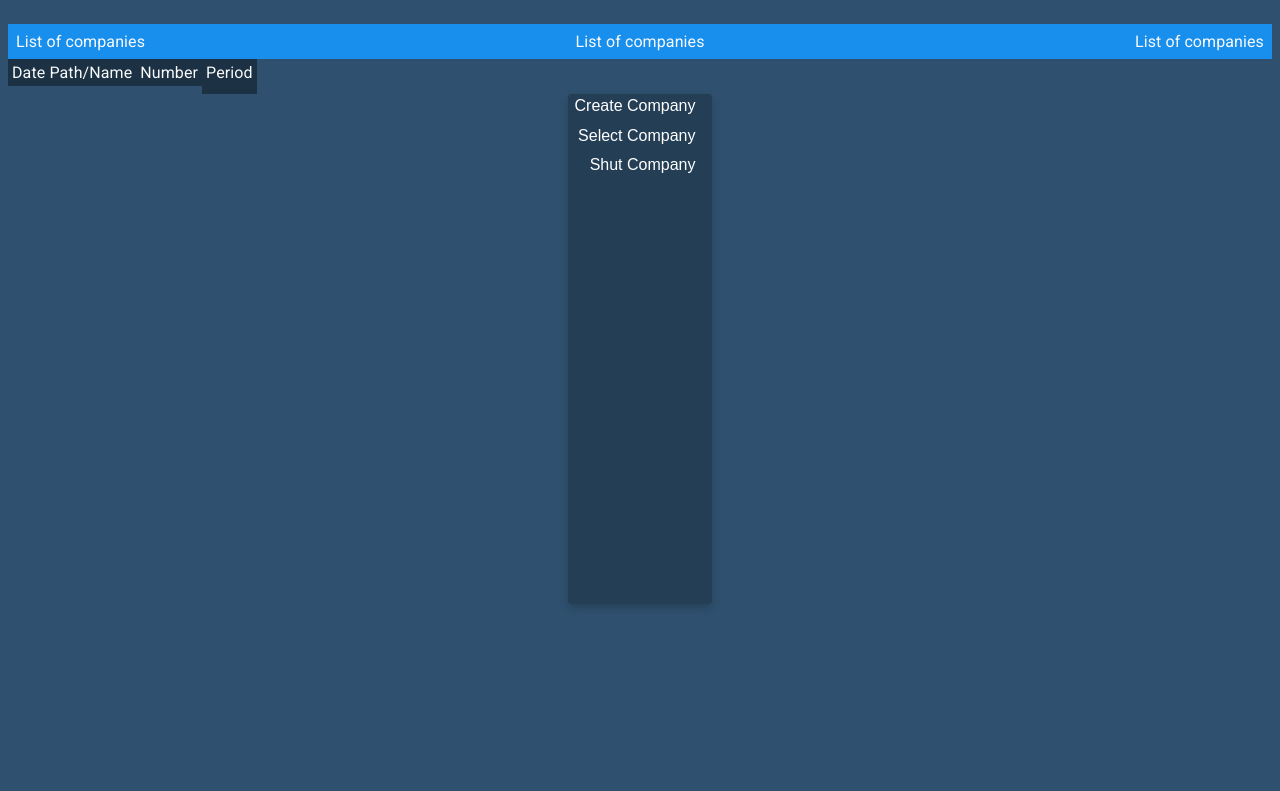
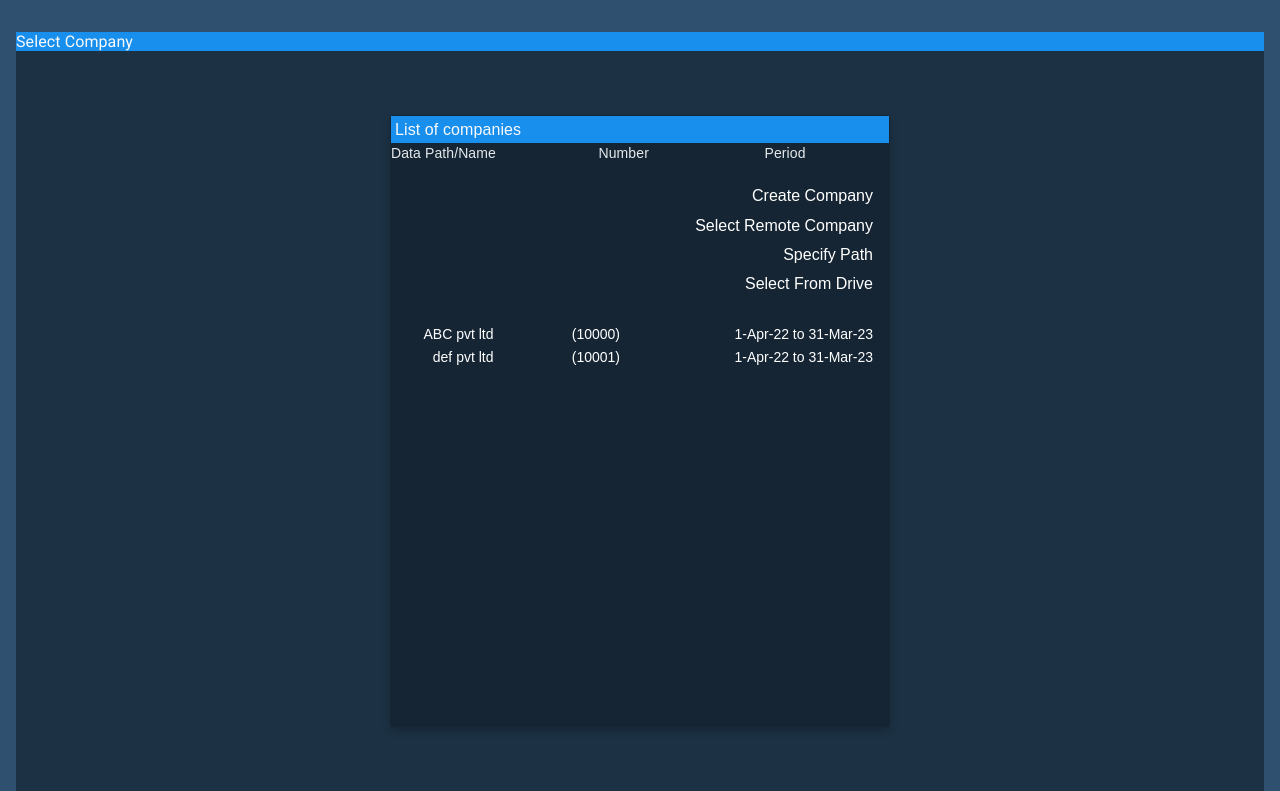
Before and after one commit to jisha316/tally, a Django app: page /select_c in a window 1280 px wide. Shown: the part 70-861 px from the top of the page. Before the commit the page ends 677 px from the top, so only its background shows below. Run offline with Django 4.2, Linux system fonts and the light colour scheme; some libraries are stand-ins or nearby versions; some web fonts are replaced.

Commit message:
seventh commit

```diff
--- a/app1/templates/jisha/select_c.html
+++ b/app1/templates/jisha/select_c.html
@@ -1,19 +1,14 @@
+
+
+
+
 {% extends 'base.html' %}
     {% block body %}
     {% load static %}
     <style>
-        .enter{
-            display: flex;
-            align-items: center;
-            justify-content: center;
-
-        }
-        #h{
-            background-color:rgba(0,0,0,.4);
-        }
         .card {
           box-shadow: 0 4px 8px 0 rgba(0, 0, 0, 0.2);
-          max-width: 668px;
+          max-width: 500px;
           margin: auto;
           text-align: right;
           font-family: arial;
@@ -38,46 +33,52 @@
             color: rgb(15, 14, 14);
         }
     </style>
-    <div class="m-0">
-        <div class="row container-fluid  p-2 m-0">
-            <div class="col-sm-4 m-0 p-0">
-                <h6  class="bg-info text-light p-2 m-0 text-left">List of companies</h6>
-            </div>
-            <div class="col-sm-4 m-0 p-0">
-                <h6  class="bg-info text-light p-2 m-0 text-center">List of companies</h6>
-            </div>
-            <div class="col-sm-4 m-0 p-0">
-                <h6  class="bg-info text-light p-2 m-0 text-right">List of companies</h6>
-            </div>
+
+    <div class="m-3">
+        <h6  class="bg-info text-light p-0 m-0 text-left">Select Company</h6>
+        <form class="p-5" style="background-color:rgba(0,0,0,.4);">
+            <div class="p-3">
+
+                <div class="card">
+                    <h6  class="bg-info text-light p-1 m-0 text-left">List of companies</h6>
+
+                    <div class="row" style="width: 100%;text-align:left;background-color: rgba(240, 248, 255, 0);border: none;">
+                        <div class="col-md-5">Data Path/Name</div>
+                        <div class="col-md-4">Number</div>
+                        <div class="col-md-3">Period</div>
+                    </div>
+
+                        <br>
+                        <a href="create_cmpny"><button  class="btns_prnt" id="create"><h6>Create Company</h6></button></a>
+                        <a href="select_c"><button  class="btns_prnt" id="create"><h6>Select Remote Company</h6></button></a>
+                        <a href=""><button  class="btns_prnt" id="create"><h6>Specify Path</h6></button></a>
+                        <a href=""><button  class="btns_prnt" id="create"><h6>Select From Drive</h6></button></a>
 
 
+                    <br>
+                    <a href="">
+                        <button  class="btns_prnt" id="create">
+                        <div class="row">
+                            <div class="col-md-3" style="color: white;">ABC pvt ltd</div>
+                            <div class="col-md-3" style="color: white;">(10000)</div>
+                            <div class="col-md-6" style="color: white;">1-Apr-22 to 31-Mar-23</div>
+                        </div>
+                        </button>
+                        </a>
 
-                <!-- <div class="row container-fluid  p-0 m-0">
-                    <div class="col-sm-4 m-0 p-0"><h6 id="h" class="text-light p-1 m-0 text-left">Date Path/Name</h6></div>
-                    <div class="col-sm-4 m-0 p-0"><h6  id="h"class="text-light p-1 m-0 text-center">Number</h6></div>
-                    <div class="col-sm-4 m-0 p-0"><h6  id="h"class="text-light p-1 m-0 text-right">Period</h6></div>    -->
-
-                            <div class="row container-fluid  p-0 m-0">
-                                <h6 id="h" class="text-light p-1 m-30px text-left">Date Path/Name</h6>
-                                <h6  id="h"class="text-light p-1 m-0px text-center">Number</h6>
-                                <h6  id="h"class="text-light p-1 m-0 text-right">Period</h6>
+                        <a href="">
+                            <button  class="btns_prnt" id="create">
+                            <div class="row">
+                                <div class="col-md-3" style="color: white;">def pvt ltd</div>
+                                <div class="col-md-3" style="color: white;">(10001)</div>
+                                <div class="col-md-6" style="color: white;">1-Apr-22 to 31-Mar-23</div>
                             </div>
-                            <!-- <div class="col-sm-4 m-0 p-0"><h6  id="h"class="text-light p-1 m-0 text-center">Number</h6></div>
-                            <div class="col-sm-4 m-0 p-0"><h6  id="h"class="text-light p-1 m-0 text-right">Period</h6></div>  -->
-
-                        <div class="card">
-                            <a href="create_cmpny"><button  class="btns_prnt" id="create"><h6>Create Company</h6></button></a>
-                        <a href=""><button  class="btns_prnt" id="create"><h6>Select Company</h6></button></a>
-                        <a href=""><button  class="btns_prnt" id="create"><h6>Shut Company</h6></button></a>
-                        <br><br><br><br><br><br><br><br><br><br><br><br><br><br><br><br><br><br><br><br>
-                        </div>
-
-                    </div>
+                            </button>
+                            </a>
+                            <br> <br> <br> <br> <br> <br> <br> <br> <br> <br> <br> <br> <br> <br> <br> <br> <br>
+                </div>
                 </div>
             </div>
-
-        </div>
-
+        </form>
     </div>
-
 {% endblock %}
--- a/app1/templates/jisha/vouchers.html
+++ b/app1/templates/jisha/vouchers.html
@@ -92,7 +92,7 @@
                             </select>
                             </div>
                         </div>
-                        <div class="row container-fluid  p-2">
+                        <!-- <div class="row container-fluid  p-2">
                             <div class="col-sm-6 m-0 p-0"> <label for="g">Use advance configuration</label></div>
                             <div class="col-sm-6 m-0 p-0">
                                 <select name="usedate" id="g" class="form-control">
@@ -101,7 +101,7 @@
 
                                 </select>
                             </div>
-                        </div>
+                        </div> -->
                         <div class="row container-fluid  p-2">
                             <div class="col-sm-6 m-0 p-0"> <label for="g">Use effective dates  for vouchers</label></div>
                             <div class="col-sm-6 m-0 p-0">
--- a/app1/urls.py
+++ b/app1/urls.py
@@ -48,6 +48,12 @@ urlpatterns = [
 
     path('tds_details',views.tds_details,name='tds_details'),
 
+    path('bank_details',views.bank_details,name='bank_details'),
+
+    path('shut_cmpny',views.shut_cmpny,name='shut_cmpny'),
+
+    path('shut_msg',views.shut_msg,name='shut_msg'),
+
     path('c_rates',views.c_rates,name='c_rates'),
 
     path('cn',views.cn,name='cn'),
--- a/app1/views.py
+++ b/app1/views.py
@@ -85,6 +85,15 @@ def tds_details(request):
 def c_rates(request):
     return render(request, 'jisha/c_rates.html')
 
+def bank_details(request):
+    return render(request, 'jisha/bank_details.html')
+
+def shut_cmpny(request):
+    return render(request, 'jisha/shut_cmpny.html')
+
+def shut_msg(request):
+    return render(request, 'jisha/shut_msg.html')
+
 
 def cn(request):
     return render(request, 'jisha/cn.html')
```
Also changed, not shown: app1/templates/jisha/bank_details.html (added, +43 -0 lines), app1/templates/jisha/features.html (+0 -12 lines), app1/templates/jisha/ledgers.html (+84 -67 lines), app1/templates/jisha/rates.html (+6 -1 lines), app1/templates/jisha/shut_cmpny.html (added, +57 -0 lines), app1/templates/jisha/shut_msg.html (added, +38 -0 lines).
